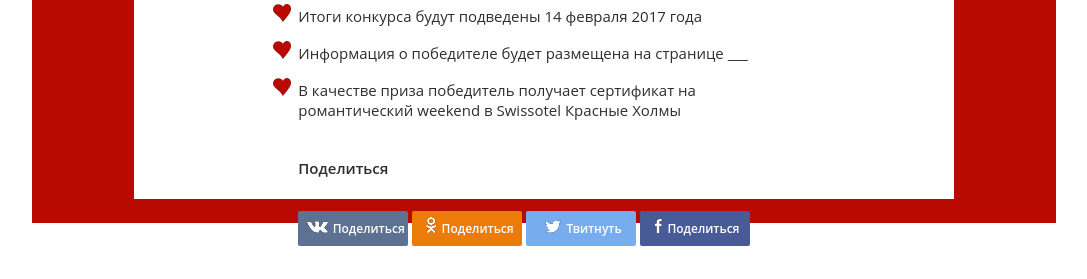
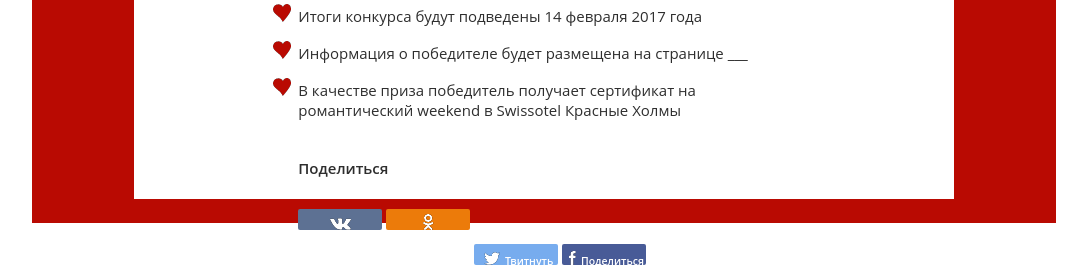
Before and after one commit to frozzzen717/frozzzen717.github.io, a PHP site: page / in a window 1280 px wide. Shown: the part 1129-1408 px from the top of the page, without its empty margins (96-1183 px from the left). Before the commit the page ends 1375 px from the top, so only its background shows below. Run offline with PHP 8.4, Linux system fonts and the light colour scheme.

Commit message:
Update style.css

```diff
--- a/resource/style.css
+++ b/resource/style.css
@@ -167,10 +167,10 @@ a {
 
 .sn_vk, .sn_ok, .sn_tw, .sn_fb {
 	text-align: center;
-	width: 110px;
-	height: 35px;
+	width: 8em;
+	height: 2em;
 	line-height: 35px;
-	font-size:12px;
+	font-size:0.7em;
 	border-radius:2px;
 	color: #fff;
 	font-weight:600;
```
